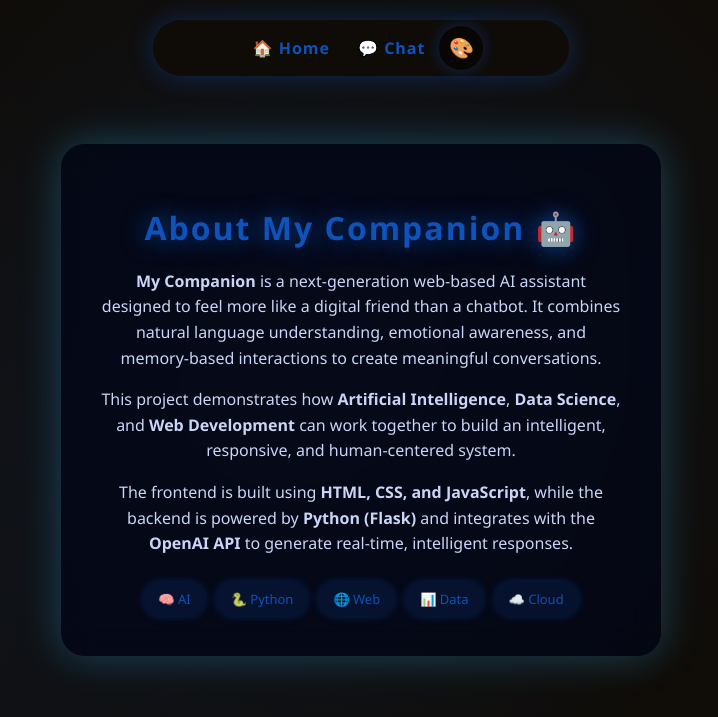
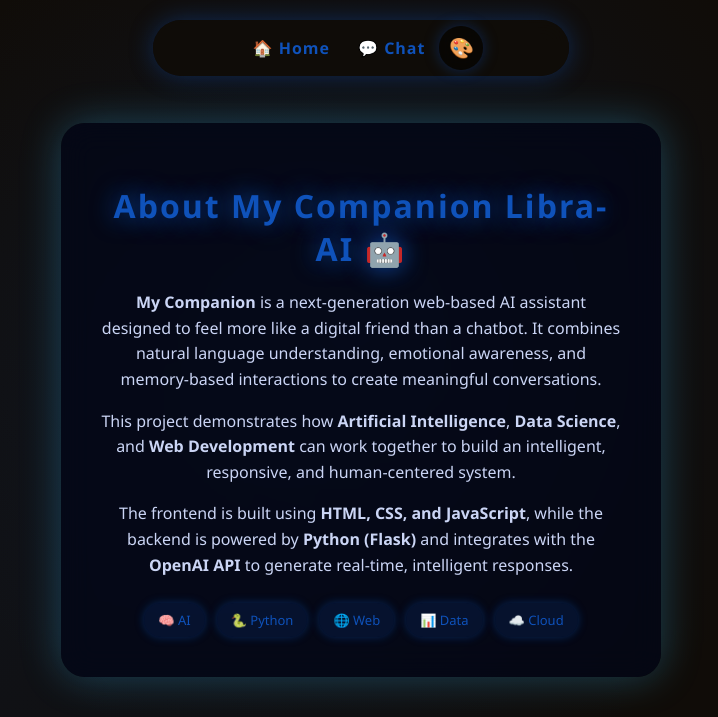
Before and after one commit to Gaurav-giradkar/My-Companion-Libra-AI, a Flask app: page /about in a window 1280 px wide. Shown: the top 717 px of the page, without its empty margins (279-997 px from the left). Run offline with Flask 3, Linux system fonts and the light colour scheme.

Commit message:
Update title and heading in about.html

```diff
--- a/templates/about.html
+++ b/templates/about.html
@@ -2,7 +2,7 @@
 <html lang="en">
 <head>
   <meta charset="UTF-8" />
-  <title>About | My Companion</title>
+  <title>My Companion</title>
 
   <!-- THEME CSS -->
   <link rel="stylesheet" href="{{ url_for('static', filename='css/style.css') }}?v=6">
@@ -25,7 +25,7 @@
 <div class="ai-stage">
   <div class="about-core glass">
 
-    <h1>About My Companion 🤖</h1>
+    <h1>About My Companion Libra-AI 🤖</h1>
 
     <p>
       <strong>My Companion</strong> is a next-generation web-based AI assistant
```
